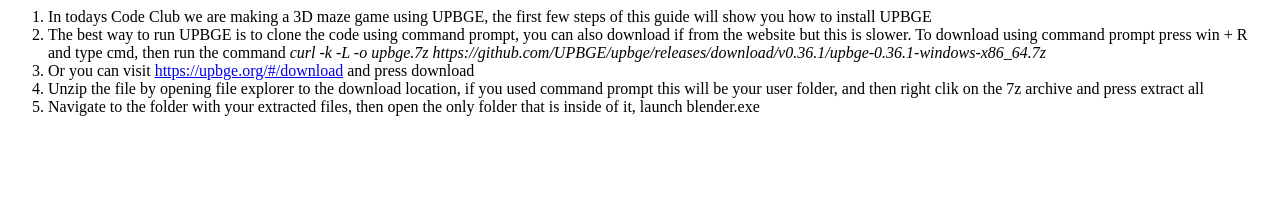
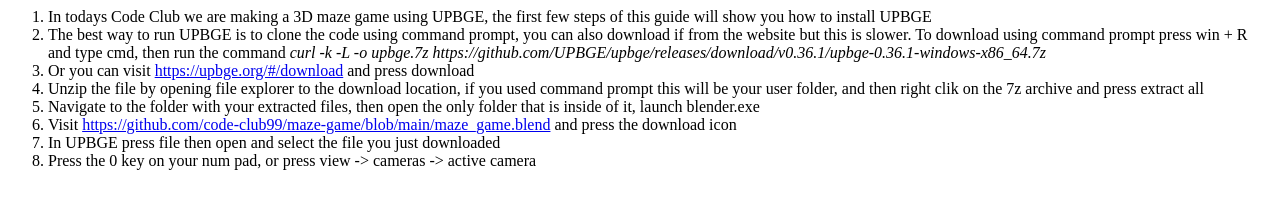
Before and after one commit to code-club99/maze-game, a plain HTML site: page index.html in a window 1280 px wide. Drawn offline with Linux system fonts and the light colour scheme.

Commit message:
Update index.html

```diff
--- a/index.html
+++ b/index.html
@@ -4,5 +4,7 @@
     <li>Or you can visit <a href="https://upbge.org/#/download">https://upbge.org/#/download</a> and press download</li>
     <li>Unzip the file by opening file explorer to the download location, if you used command prompt this will be your user folder, and then right clik on the 7z archive and press extract all</li>
     <li>Navigate to the folder with your extracted files, then open the only folder that is inside of it, launch blender.exe</li>
-
+    <li>Visit <a href="https://github.com/code-club99/maze-game/blob/main/maze_game.blend">https://github.com/code-club99/maze-game/blob/main/maze_game.blend</a> and press the download icon</li>
+    <li>In UPBGE press file then open and select the file you just downloaded</li>
+    <li>Press the 0 key on your num pad, or press view -> cameras -> active camera</li>
   </ol>
```
